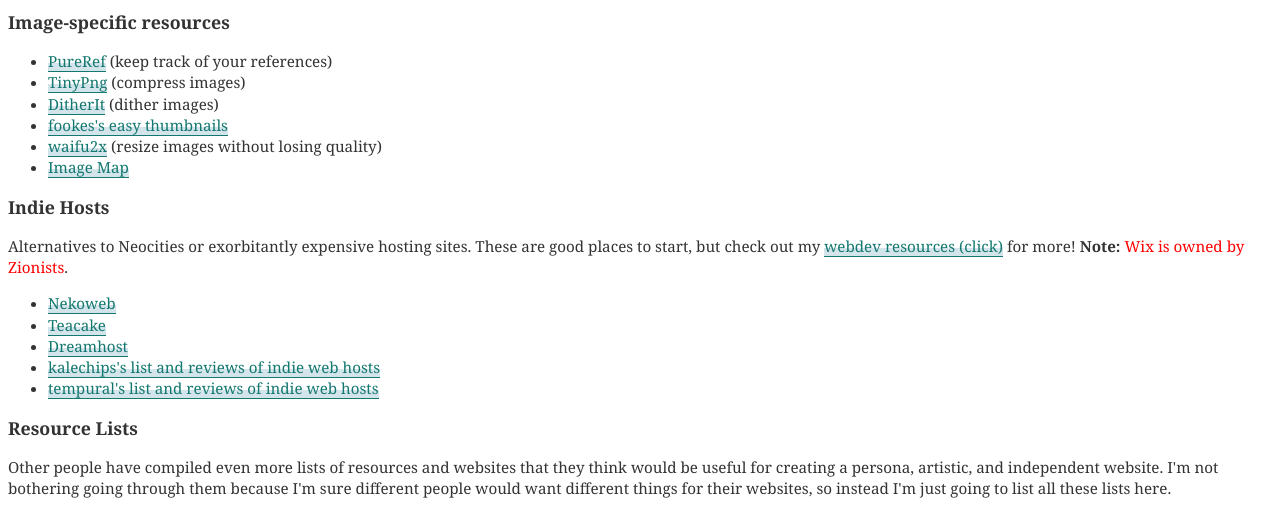
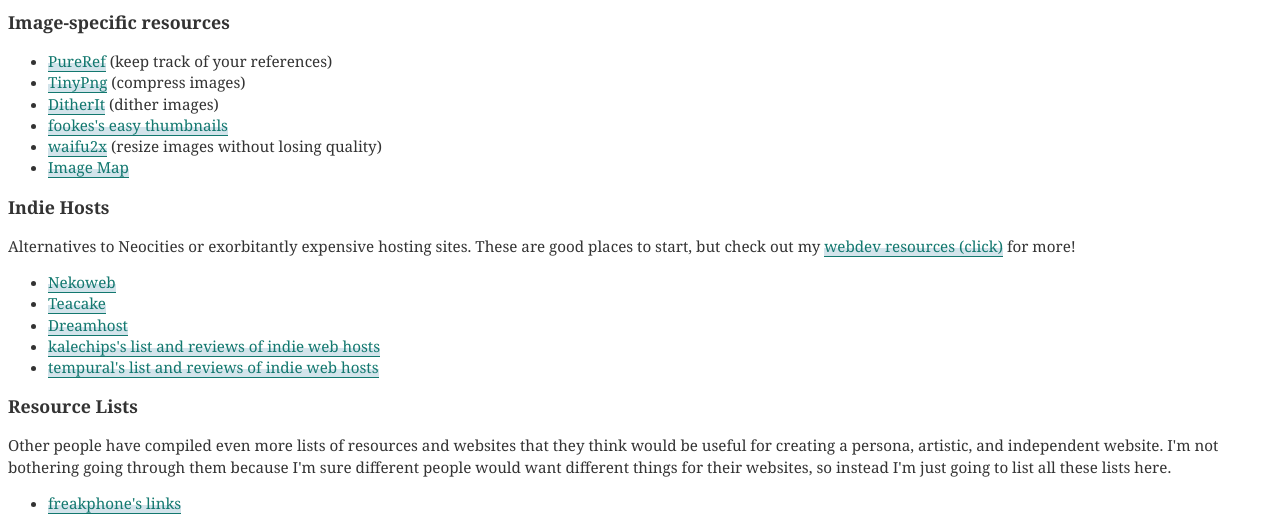
Before and after one commit to aroceu/links, a PHP site: page /artists.php in a window 1280 px wide. Shown: the part 1353-1868 px from the top of the page. Run offline with PHP 8.4, Linux system fonts and the light colour scheme.

Commit message:
Update artists.php

```diff
--- a/artists.php
+++ b/artists.php
@@ -78,7 +78,7 @@
 
 <h3>Indie Hosts</h3>
 
-<p>Alternatives to Neocities or exorbitantly expensive hosting sites. These are good places to start, but check out my <a href="https://kingdra.net/links/web.php">webdev resources (click)</a> for more! <b>Note:</b> <font color=red>Wix is owned by Zionists</font>.</p>
+<p>Alternatives to Neocities or exorbitantly expensive hosting sites. These are good places to start, but check out my <a href="https://kingdra.net/links/web.php">webdev resources (click)</a> for more!</p>
 <ul>
     <li><a href="https://nekoweb.org/" target="blank">Nekoweb</a></li>
     <li><a href="https://teacake.org/" target="blank">Teacake</a></li>
```
